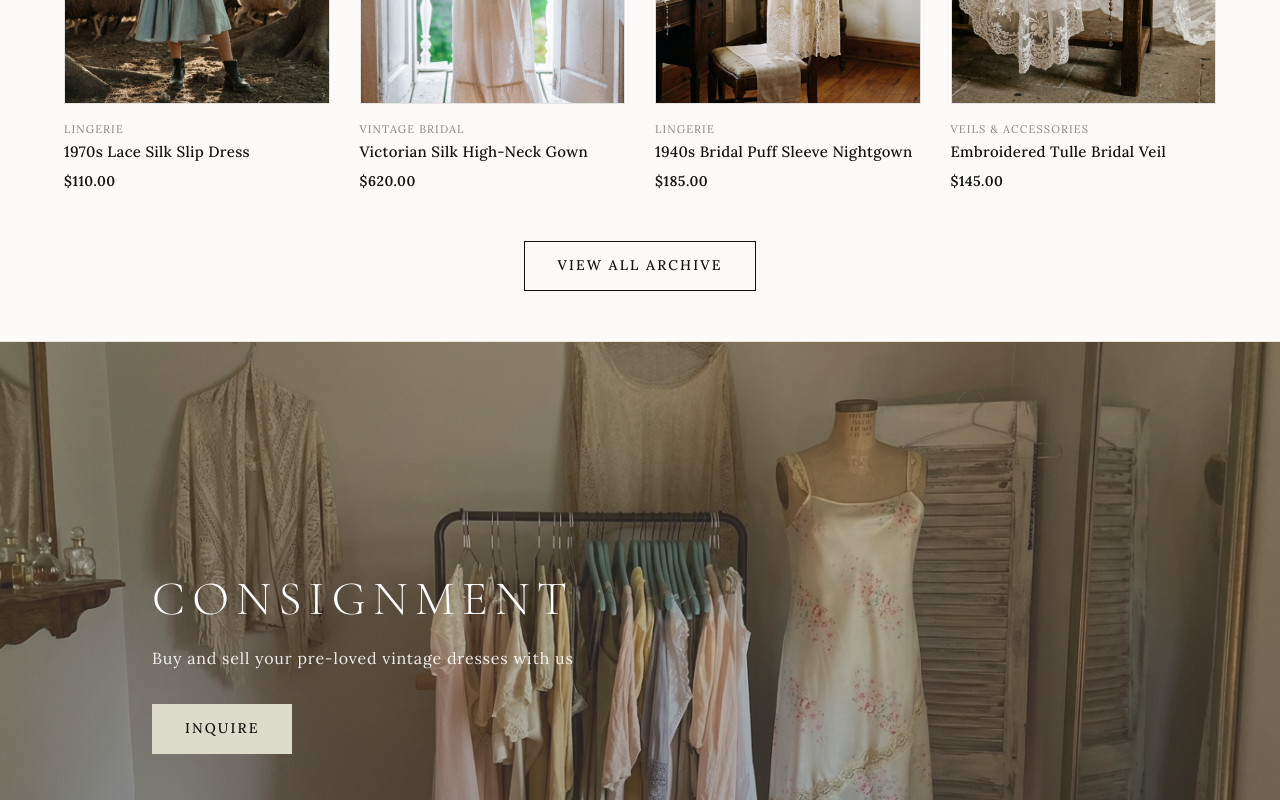
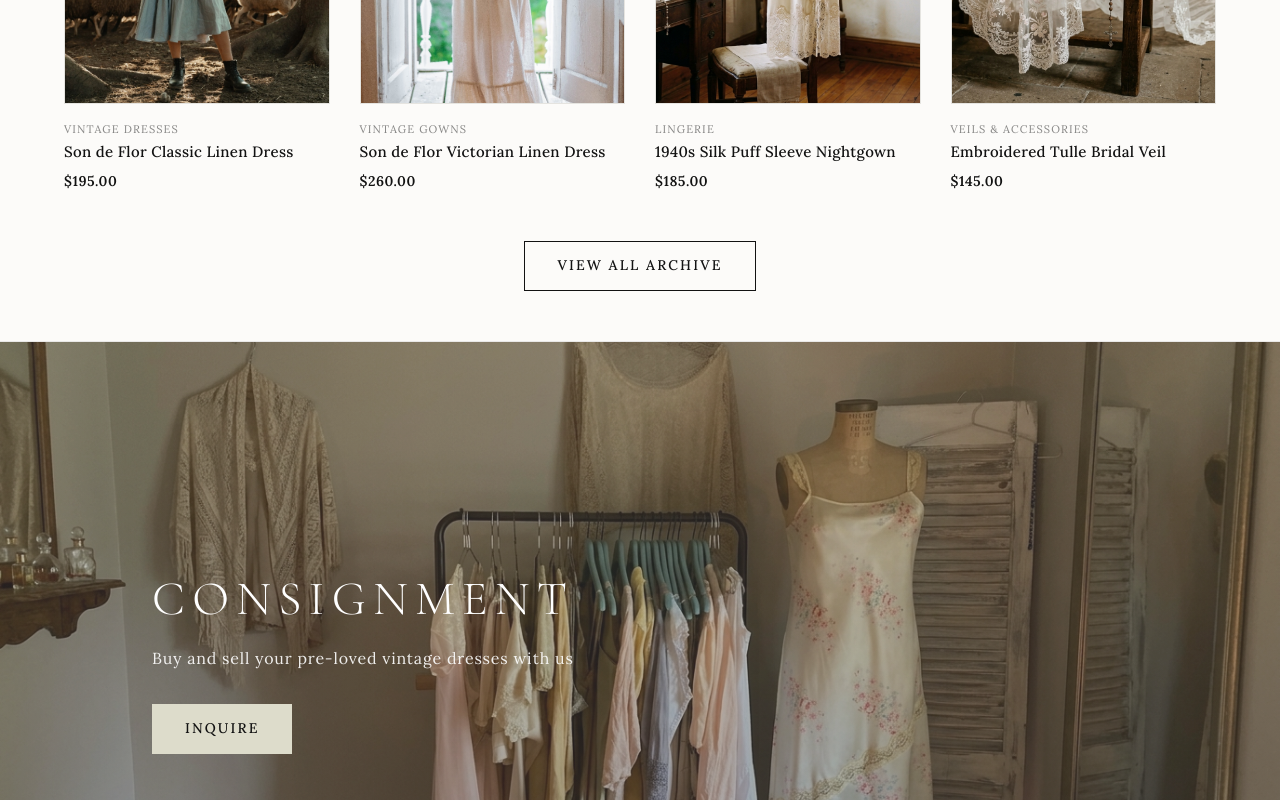
Before and after one commit to kanderson102/graciouscollections, a Next.js app: page / in a window 1280 px wide. Shown: the part 1480-2280 px from the top of the page. Built offline with nearby package versions, Linux system fonts and the light colour scheme.

Commit message:
feat: replace old slip dress and victorian wedding dress products with Son de Flor Classic and Victorian linen dresses

```diff
--- a/src/app/blogs/journal/page.tsx
+++ b/src/app/blogs/journal/page.tsx
@@ -62,8 +62,8 @@ export default function JournalPage() {
           {/* Post 2 */}
           <article id="victorian-collars" style={articleStyle}>
             <div style={imgWrapperStyle}>
-              <Image
-                src="/images/dress_3.png"
+               <Image
+                src="/images/dress_3.jpg"
                 alt="Victorian Gowns"
                 fill
                 sizes="(max-width: 900px) 100vw, 900px"
--- a/src/app/page.tsx
+++ b/src/app/page.tsx
@@ -151,7 +151,7 @@ export default function Home() {
             <Link href="/blogs/journal#victorian-collars" className={styles.journalCard}>
               <div className={styles.journalImageWrapper}>
                 <Image
-                  src="/images/dress_3.png"
+                  src="/images/dress_3.jpg"
                   alt="History of the Victorian High Collar"
                   fill
                   sizes="(max-width: 768px) 100vw, 33vw"
--- a/src/data/products.ts
+++ b/src/data/products.ts
@@ -12,48 +12,50 @@ export interface Product {
 
 export const products: Product[] = [
   {
-    id: "1970s-lace-slip-dress",
-    name: "1970s Lace Silk Slip Dress",
-    price: 110,
-    category: "Lingerie",
+    id: "classic-linen-dress",
+    name: "Son de Flor Classic Linen Dress",
+    price: 195,
+    category: "Vintage Dresses",
     image: "/images/dress_2.jpg",
     images: ["/images/dress_2.jpg"],
     sizes: ["XS", "S", "M"],
-    description: "A romantic 1970s cream slip dress with soft satin thin straps, scalloped lace trim along the bust and hemline, and a bias-cut skirt that drapes beautifully. Extremely soft and luxurious, perfect for modern loungewear or styling as an elegant day dress.",
+    description: "A timeless, vintage-inspired sky blue linen day dress. Features a fitted short-sleeve bodice with button-down front detailing, a rounded Peter Pan collar, and a signature romantic full-circle skirt with hidden side pockets. Made from softened Baltic linen, perfect for pastoral wanders or sunny days.",
     details: [
-      "Circa 1970s",
-      "Silk blend fabric with scalloped nylon lace",
-      "Adjustable delicate shoulder straps",
-      "Excellent vintage condition",
-      "Model is 5'7\" wearing size S"
+      "100% Softened Baltic Linen",
+      "Short sleeves with Peter Pan collar",
+      "Elegant button-front bodice",
+      "Signature full-circle skirt with side pockets",
+      "Breathable, durable, and natural",
+      "Model is wearing size S"
     ]
   },
   {
-    id: "victorian-high-neck-gown",
-    name: "Victorian Silk High-Neck Gown",
-    price: 620,
-    category: "Vintage Bridal",
+    id: "victorian-linen-dress",
+    name: "Son de Flor Victorian Linen Dress",
+    price: 260,
+    category: "Vintage Gowns",
     image: "/images/dress_3.jpg",
     images: ["/images/dress_3.jpg"],
-    sizes: ["S"],
-    description: "A stunning authentic Victorian silk gown dating back to the late 19th century. Features an elegant high collar, intricate lace overlay detailing on the bodice and cuffs, voluminous sleeves, and a flowing train. A true collector's heirloom in remarkable vintage condition.",
+    sizes: ["S", "M"],
+    description: "A breathtaking Victorian-inspired long-sleeve gown in softened magnolia white linen. Features an elegant high ruffled collar, detailed lace inserts at the neckline and cuffs, a buttoned bodice, and a sash tie at the back waist that flows into a full-circle skirt. Soft, breathable, and timeless.",
     details: [
-      "Circa late 1890s",
-      "Raw silk and antique handmade lace",
-      "Delicate hook-and-eye closures at the back",
-      "Museum-quality collector item",
-      "Recommended size: Small (vintage size)"
+      "100% Softened Baltic Linen",
+      "Victorian high collar with lace details",
+      "Button-down front bodice",
+      "Adjustable back sash waist tie",
+      "Feminine full-circle skirt",
+      "Model is wearing size S"
     ]
   },
   {
     id: "1940s-bridal-nightgown",
-    name: "1940s Bridal Puff Sleeve Nightgown",
+    name: "1940s Silk Puff Sleeve Nightgown",
     price: 185,
     category: "Lingerie",
     image: "/images/dress_1.png",
     images: ["/images/dress_1.png"],
     sizes: ["S", "M", "L"],
-    description: "An exquisite 1940s liquid silk satin bridal nightgown. Features breathtaking sheer lace inserts, romantic puffed sleeves with delicate elasticized cuffs, a sweetheart neckline, and a flowing skirt that sweeps gracefully. A rare piece of history in beautiful vintage condition.",
+    description: "An exquisite 1940s liquid silk satin nightgown. Features breathtaking sheer lace inserts, romantic puffed sleeves with delicate elasticized cuffs, a sweetheart neckline, and a flowing skirt that sweeps gracefully.",
     details: [
       "Circa 1940s",
       "100% Liquid Silk Satin",
```
Also changed, not shown: public/images/dress_2.png (deleted), public/images/dress_3.png (deleted).
